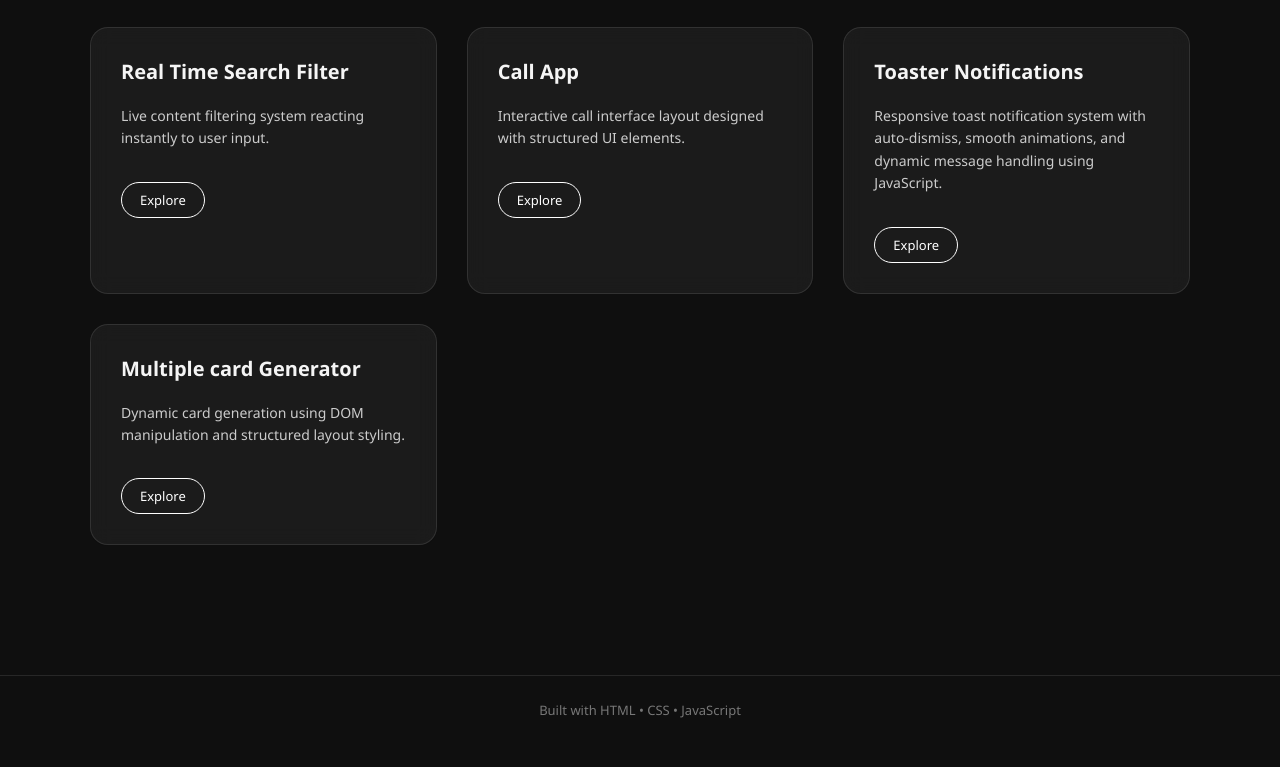
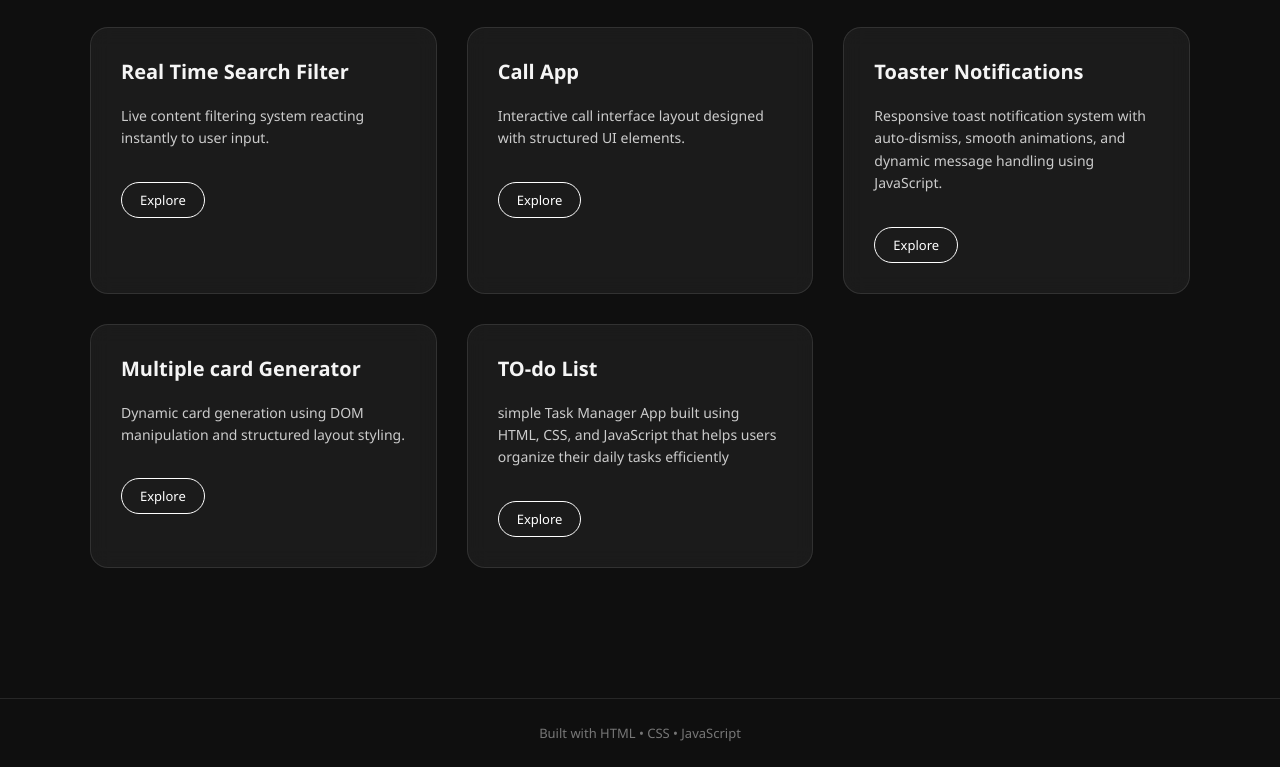
Before and after one commit to prriisa/Small-projects, a plain HTML site: page index.html in a window 1280 px wide. Shown: the part 529-1296 px from the top of the page. Before the commit the page ends 1273 px from the top, so only its background shows below. Drawn offline with Linux system fonts and the light colour scheme.

Commit message:
add card-8

```diff
--- a/index.html
+++ b/index.html
@@ -147,6 +147,13 @@
             <p>Dynamic card generation using DOM manipulation and structured layout styling.</p>
             <a href="7. MULTIPLE CARD GENERATOR/">Explore</a>
         </div>
+
+        <div class="card">
+            <h3>TO-do List</h3>
+            <p>simple Task Manager App built using HTML, CSS, and JavaScript that helps users organize their daily tasks efficiently</p>
+            <a href="8. To-do List/">Explore</a>
+        </div>
+
     </section>
 
     <footer>
```
